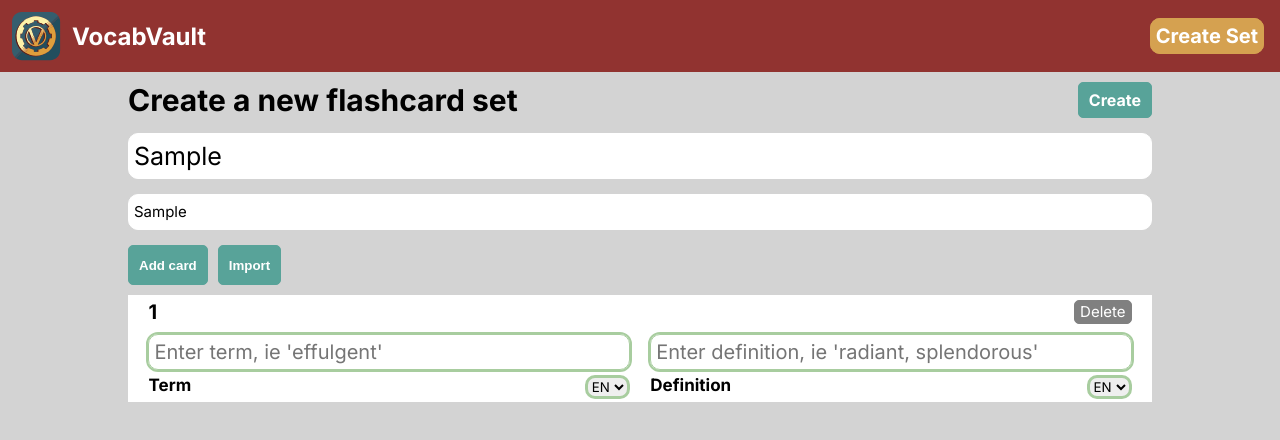
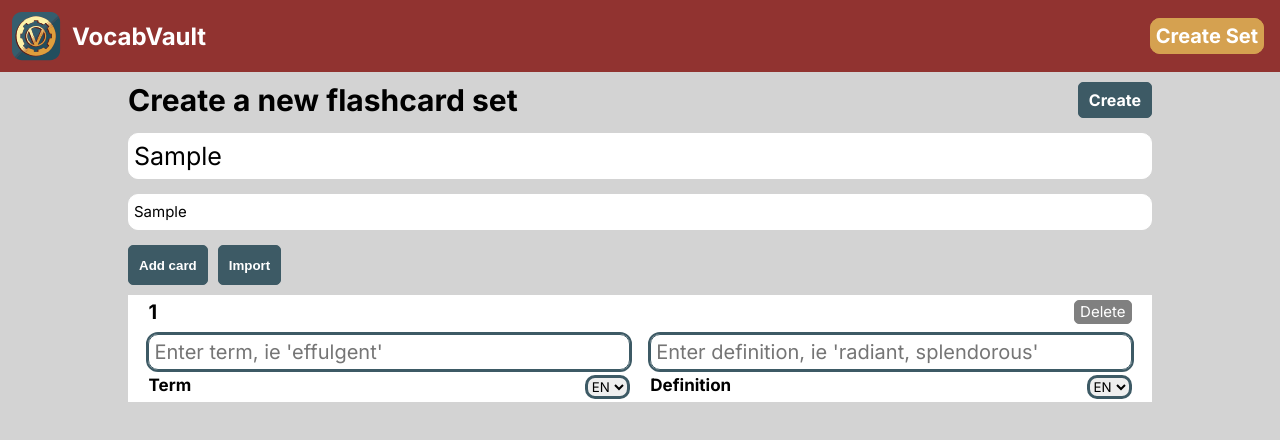
Before and after one commit to squidwardschair/vocabvault, a Next.js app: page /create in a window 1280 px wide. Both pictures are taken after typing "Sample", "Sample" into the empty fields and a click on the button "Add card". Shown: the top 440 px of the page. Built offline with nearby package versions, Linux system fonts and the light colour scheme.

Commit message:
bug fixes

```diff
--- a/components/learnmemory.tsx
+++ b/components/learnmemory.tsx
@@ -106,9 +106,9 @@ const Memory = ({
     <div className={`${styles.learnModeHeight} ${styles.writeHolder}`}>
       <DisplayWrite
         onWrite={correct}
-        question={card.question}
+        question={card.answer}
         onAnswer={onAnswer}
-        answer={card.answer}
+        answer={card.question}
         useranswer={input
           .replace(/<br ?\/?>/g, "\n")
           .replace(/(&nbsp;)|(^[ \t]+)|(\s+$)/g, "")}
--- a/components/learnwrite.tsx
+++ b/components/learnwrite.tsx
@@ -238,9 +238,9 @@ const LearnWrite = ({
     <div className={`${styles.learnModeHeight} ${styles.writeHolder}`}>
       <DisplayWrite
         onWrite={correct}
-        question={activeCards[currentCard].question}
+        question={activeCards[currentCard].answer}
         onAnswer={onAnswer}
-        answer={activeCards[currentCard].answer}
+        answer={activeCards[currentCard].question}
         useranswer={input
           .replace(/<br ?\/?>/g, "\n")
           .replace(/(&nbsp;)|(^[ \t]+)|(\s+$)/g, "")}
--- a/components/write.tsx
+++ b/components/write.tsx
@@ -324,9 +324,9 @@ const Write = ({ cardData }: writeProps) => {
         />
         <DisplayWrite
           onWrite={correct}
-          question={activeCards[currentCard].question}
+          question={activeCards[currentCard].answer}
           onAnswer={onAnswer}
-          answer={activeCards[currentCard].answer}
+          answer={activeCards[currentCard].question}
           useranswer={input.replace(/<br ?\/?>/g, "\n").replace(/(&nbsp;)|(^[ \t]+)|(\s+$)/g, "")}
           onSkip={onSkip}
           onOverride={onOverride}
--- a/styles/write.module.css
+++ b/styles/write.module.css
@@ -570,13 +570,13 @@
   justify-content: center;
   font-family: inherit;
   color: white;
-  border: 3px solid #a8cd9f;
+  border: 3px solid #d5a150;
   border-radius: 5px;
   margin-left: 10px;
 }
 
 .accentBox:hover {
-  background-color: #a8cd9f;
+  background-color: #d5a150;
   cursor: pointer;
 }
 
@@ -615,7 +615,7 @@
 }
 
 .createButton {
-  border: 1px solid #58a399;
+  border: 1px solid #3d5a65;
   border-radius: 5px;
   padding-left: 10px;
   padding-right: 10px;
@@ -623,7 +623,7 @@
   justify-content: center;
   align-items: center;
   margin-left: auto;
-  background-color: #58a399;
+  background-color: #3d5a65;
 }
 
 .createButtonText {
@@ -633,8 +633,8 @@
 }
 
 .createButton:hover {
-  background-color: #a8cd9f;
-  border-color: #a8cd9f;
+  background-color: #d5a150;
+  border-color: #d5a150;
   cursor: pointer;
 }
 
@@ -645,21 +645,21 @@
 }
 
 .bottomButtons {
-  border: 1px solid #58a399;
+  border: 1px solid #3d5a65;
   border-radius: 5px;
   padding-left: 10px;
   padding-right: 10px;
   display: flex;
   justify-content: center;
   align-items: center;
-  background-color: #58a399;
+  background-color: #3d5a65;
   margin-right: 10px;
   height: 40px;
 }
 
 .bottomButtons:hover {
-  background-color: #a8cd9f;
-  border-color: #a8cd9f;
+  background-color: #d5a150;
+  border-color: #d5a150;
   cursor: pointer;
 }
 
@@ -678,7 +678,7 @@
 }
 
 .createTitle:focus {
-  outline: #a8cd9f solid 4px;;
+  outline: #3d5a65 solid 4px;;
 }
 
 .createDescription {
@@ -694,7 +694,7 @@
 }
 
 .createDescription:focus {
-  outline: #a8cd9f solid 4px;
+  outline: #3d5a65 solid 4px;
 }
 
 .createCard {
@@ -762,9 +762,9 @@
   width: 100%;
   resize: none;
   border: none;
-  border: 1px solid #a8cd9f;
+  border: 1px solid #3d5a65;
   border-radius: 10px;
-  outline: #a8cd9f solid 2px;
+  outline: #3d5a65 solid 2px;
   font-family: inherit;
   font-size: 20px;
   box-sizing: border-box;
@@ -841,7 +841,7 @@
   font-family: inherit;
   border-radius: 10px;
   border-width: 3px;
-  border-color: #a8cd9f;
+  border-color: #3d5a65;
 }
 
 .languageSelect:focus {
```
